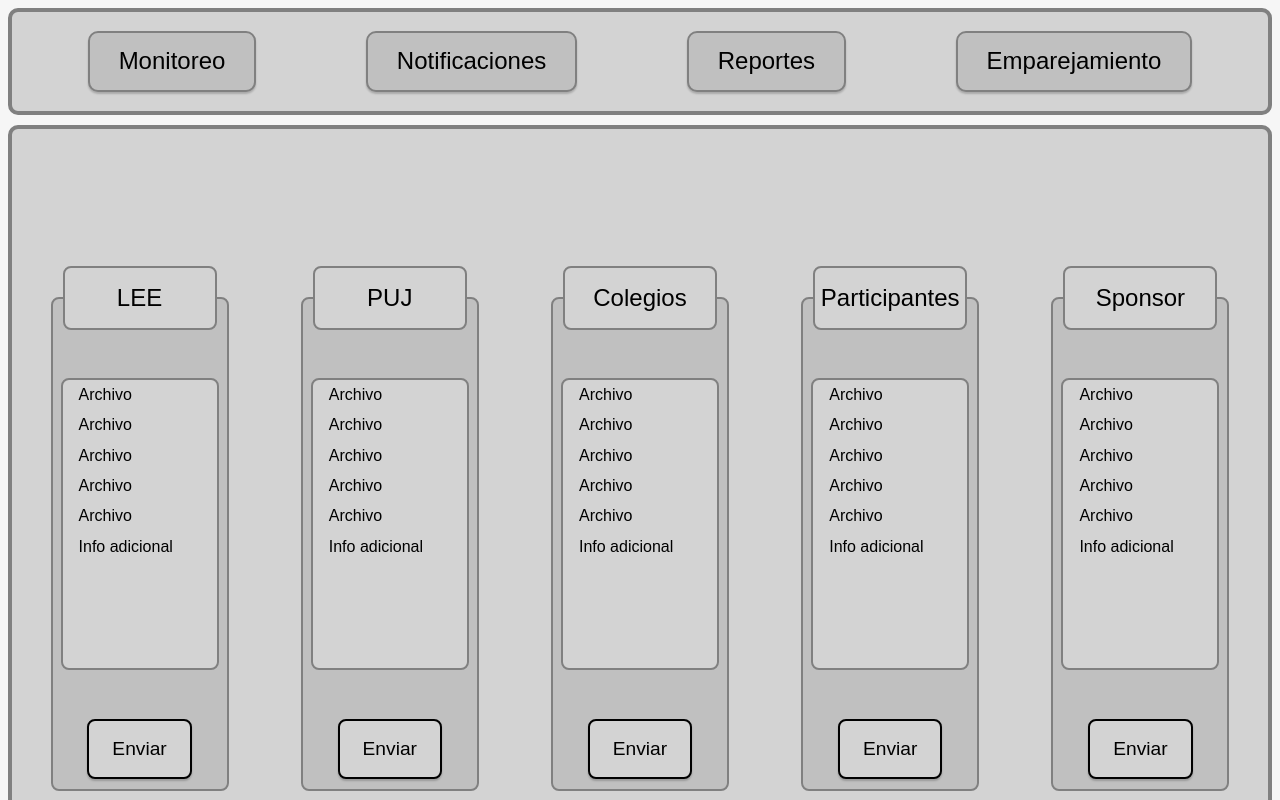
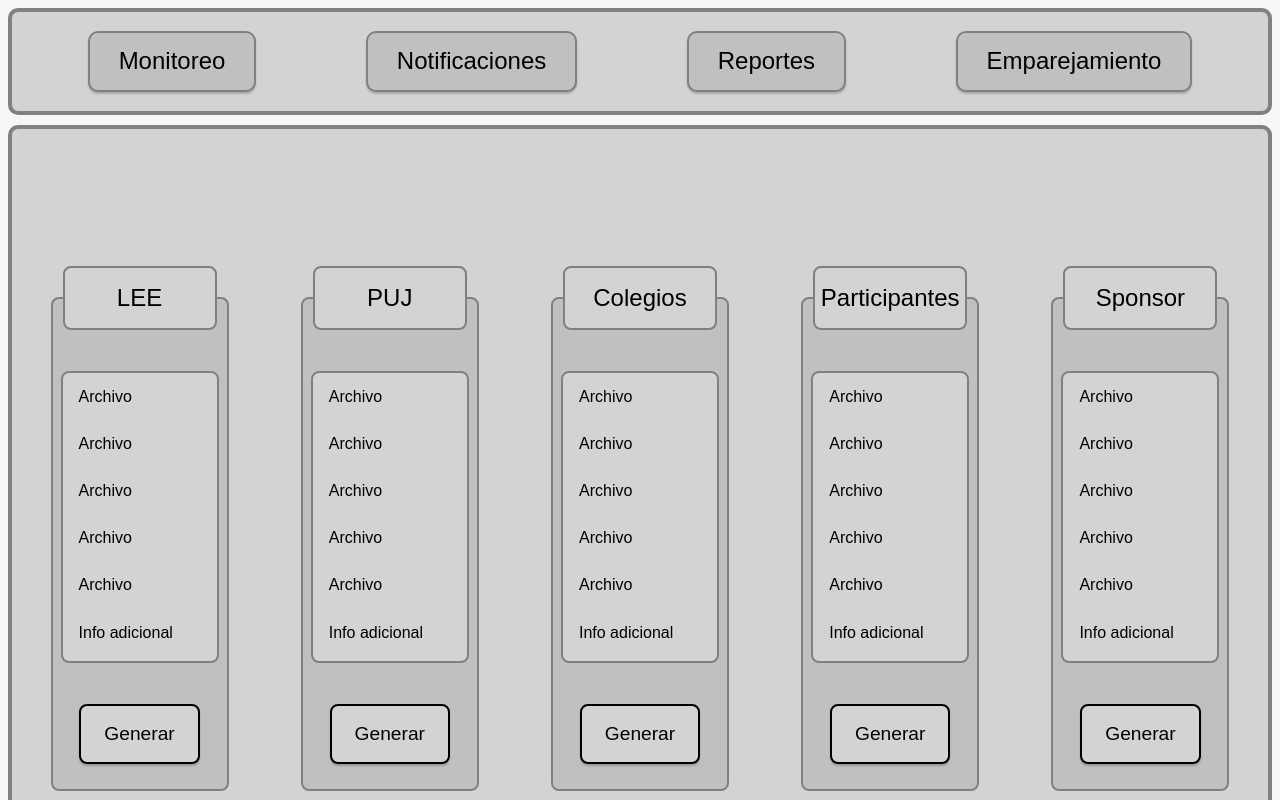
Before and after one commit to SistemaTuGestor/Sistema-TuGestor, a React (Vite) app in the folder stg/: page /reportes in a window 1280 px wide. Shown: the top 800 px of the page. Built offline with nearby package versions, Linux system fonts and the light colour scheme.

Commit message:
:construction: Se abre el explorador de archivos. Desde la ruta de ´Reportes/Generar/Verificar´ se puede seleccionar únicamente archivos XLSX.

```diff
--- /dev/null
+++ b/stg/src/components/Pantallas/Emergente/Emergente.css
@@ -0,0 +1,81 @@
+
+.emergente {
+
+    /* Posición */
+    position : fixed ;
+    top : 0 ;
+    left: 0 ;
+    /* Contenedor */
+    width : 100vw ;
+    height : 100vh ;
+    background : rgba(0,0,0,0.5) ;
+    /* Elementos */
+    display : flex ;
+    justify-content : center ;
+    align-items : center ;
+    z-index : 1000 ;
+
+    .ventana {
+        width : 40% ;
+        /* Contenedor */
+        background-color : lightgray ;
+        border : 4px solid grey ;
+        border-radius : 10px ;
+        box-shadow : 0 4px 6px rgba(0,0,0,0.2) ;
+        /* Elementos */
+        padding : 3.5% 3% ;
+        text-align : center ;
+    }
+
+    .mensaje {
+        margin-top : -0.2% ;
+        font-size : 120% ;
+        margin-bottom : 8% ;
+    }
+
+    .botones {
+        display : flex ;
+        justify-content : space-around ;
+        gap : 5% ;
+        .cancelar {
+            /* Contenedor */
+            background-color : #d04a41 ;
+            border : 2px solid #82261f ;
+            border-radius : 10px ;
+            /* Letra */
+            font-size : larger ;
+            color: white ;
+        }.cancelar:hover {
+            /* Letra */
+            color: #82261f ;
+            font-weight : bold ;
+        }
+        .verificar {
+            /* Contenedor */
+            background-color : #4159d0 ;
+            border : 2px solid #1f2f82 ;
+            border-radius : 10px ;
+            /* Letra */
+            font-size : larger ;
+            color: white ;
+        }.verificar:hover {
+            /* Letra */
+            color: #1f2f82 ;
+            font-weight : bold ;
+        }
+        .enviar {
+            /* Contenedor */
+            background-color : #41d04d ;
+            border : 2px solid #1f822f ;
+            border-radius : 10px ;
+            /* Letra */
+            font-size : larger ;
+            color: white ;
+        }.enviar:hover {
+            /* Letra */
+            color: #1f822f ;
+            font-weight : bold ;
+        }
+    }
+
+}
--- /dev/null
+++ b/stg/src/components/Pantallas/Emergente/Emergente.tsx
@@ -0,0 +1,43 @@
+
+import "./Emergente.css" ;
+
+
+
+interface PropiedadesEmergente {
+  mensaje : string ;
+  cancelar : () => void ;
+  verificar : () => void ;
+  enviar : () => void ;
+}
+
+function Emergente ( {mensaje,cancelar,verificar,enviar} : PropiedadesEmergente ) {
+
+
+  return (
+
+    <div className="emergente">
+      <div className="ventana">
+        <p className="mensaje">
+            {mensaje}
+        </p>
+        <div className="botones">
+          <button onClick={cancelar} className="cancelar">
+            Cancelar
+          </button>
+          <button onClick={verificar} className="verificar">
+            Verificar
+          </button>
+          <button onClick={enviar} className="enviar">
+            Enviar
+          </button>
+        </div>
+      </div>
+    </div>
+
+    ) ;
+
+
+}
+
+
+export default Emergente ;
--- a/stg/src/components/Pantallas/Reportes/Reportes.css
+++ b/stg/src/components/Pantallas/Reportes/Reportes.css
@@ -60,11 +60,13 @@
         text-indent : 1em ;
         /* ítems */
         padding : 0 ;
-        line-height : 190% ;
+        line-height : 295% ;
         list-style-type : none ;
     }
 
     .opciones button {
+        /* Posición */
+        margin-bottom : 12% ;
         /* Contenedor */
         height : 60px ;
         width : 100% ;
--- a/stg/src/components/Pantallas/Reportes/Reportes.tsx
+++ b/stg/src/components/Pantallas/Reportes/Reportes.tsx
@@ -1,17 +1,83 @@
 
 import "./Reportes.css" ;
 
+import Emergente from "../Emergente/Emergente" ;
+
+import { useRef,useState } from "react";
+import { message } from "@tauri-apps/api/dialog";
 
 
 function Reportes ( ) {
+
+  //// Control de ventana emergente.
+
+  const [getEmergenteVisible,setEmergenteVisible] = useState ( false ) ;
+  const [seccioonActual,setSeccioonActual] = useState ( "" ) ;
+
+  const evento_clickGenerar = ( seccioon:string ) => {
+    setSeccioonActual ( seccioon ) ;
+    setEmergenteVisible ( true ) ;
+  } ;
+
+  const evento_clickCancelar = ( ) => {
+    alert ( `Generación cancelada.` ) ;
+    setEmergenteVisible ( false ) ;
+  }
+
+  const evento_clickVerificar = ( ) => {
+    message ( `Abrir explorador de archivos para visualizar reportes` ) ;
+    handleFileClick() ;
+    setEmergenteVisible ( true ) ;
+  } ;
+
+  const evento_clickEnviar = ( ) => {
+    alert ( `Confirmar envío` ) ;
+    setEmergenteVisible ( false ) ;
+  } ;
+
+  //// Apertura de explorador de archivos.
+
+  const fileInputRef = useRef <HTMLInputElement|null> (null) ;  // Ref for file input
+  const [filePath,setFilePath] = useState <string|null> (null) ;  // State to store the selected file path
+
+  // Handle file selection
+  const handleFileChange = ( event:React.ChangeEvent<HTMLInputElement> ) => {
+    if ( event.target.files && event.target.files[0] ) {
+      const file = event.target.files[0] ;
+      if ( file.name.endsWith(".xlsx") ) {
+        setFilePath ( file.name ) ;  // Set the file path if the file is valid (.xlsx)
+        console.log ( "Selected file path:",file.name ) ;
+        alert ( `Selected file: ${file.name}` ) ;
+      } else {
+        alert ( "Please select a valid .xlsx file." ) ;  // Alert if the file is not .xlsx
+        setFilePath ( null ) ;  // Clear file path if an invalid file is selected
+      }
+    }
+  } ;
+  // Trigger file selection dialog.
+  const handleFileClick = ( ) => {
+    fileInputRef.current?.click() ;  // Trigger file input dialog
+  } ;
 
 
   return (
 
     <div className="reportes">
-      <div className="seccioon">
+
+      { getEmergenteVisible && (
+          <Emergente
+            mensaje = {`¿Ya verificaste los reportes para ${seccioonActual}?`}
+            cancelar = {evento_clickCancelar}
+            verificar = {evento_clickVerificar}
+            enviar = {evento_clickEnviar}
+          />
+      ) }
+
+      { ["LEE","PUJ","Colegios","Participantes","Sponsor"].map (
+        (reporte) => (
+          <div className="seccioon" key={reporte}>
             <div className="tiitulo">
-          LEE
+              {reporte}
             </div>
             <ul className="lista">
               <li>Archivo</li>
@@ -22,74 +88,25 @@
               <li>Info adicional</li>
             </ul>
             <div className="opciones">
-          <button>Enviar</button>
+              <button onClick={()=>evento_clickGenerar(reporte)}>
+                Generar
+              </button>
             </div>
           </div>
-      <div className="seccioon">
-        <div className="tiitulo">
-          PUJ
+        )
+      ) }
+
+      {/* Hidden file input for file selection */}
+      <input
+        type="file"
+        ref={fileInputRef}
+        style={{ display: "none" }}
+        accept=".xlsx,application/vnd.openxmlformats-officedocument.spreadsheetml.sheet" // Restrict to .xlsx files
+        onChange={handleFileChange}
+      />
+
     </div>
-        <ul className="lista">
-          <li>Archivo</li>
-          <li>Archivo</li>
-          <li>Archivo</li>
-          <li>Archivo</li>
-          <li>Archivo</li>
-          <li>Info adicional</li>
-        </ul>
-        <div className="opciones">
-          <button>Enviar</button>
-        </div>
-      </div>
-      <div className="seccioon">
-        <div className="tiitulo">
-          Colegios
-        </div>
-        <ul className="lista">
-          <li>Archivo</li>
-          <li>Archivo</li>
-          <li>Archivo</li>
-          <li>Archivo</li>
-          <li>Archivo</li>
-          <li>Info adicional</li>
-        </ul>
-        <div className="opciones">
-          <button>Enviar</button>
-        </div>
-      </div>
-      <div className="seccioon">
-        <div className="tiitulo">
-          Participantes
-        </div>
-        <ul className="lista">
-          <li>Archivo</li>
-          <li>Archivo</li>
-          <li>Archivo</li>
-          <li>Archivo</li>
-          <li>Archivo</li>
-          <li>Info adicional</li>
-        </ul>
-        <div className="opciones">
-          <button>Enviar</button>
-        </div>
-      </div>
-      <div className="seccioon">
-        <div className="tiitulo">
-          Sponsor
-        </div>
-        <ul className="lista">
-          <li>Archivo</li>
-          <li>Archivo</li>
-          <li>Archivo</li>
-          <li>Archivo</li>
-          <li>Archivo</li>
-          <li>Info adicional</li>
-        </ul>
-        <div className="opciones">
-          <button>Enviar</button>
-        </div>
-      </div>
-    </div>
+
 
   ) ;
 
```
Lines whose indentation alone changed are shown as unchanged.
